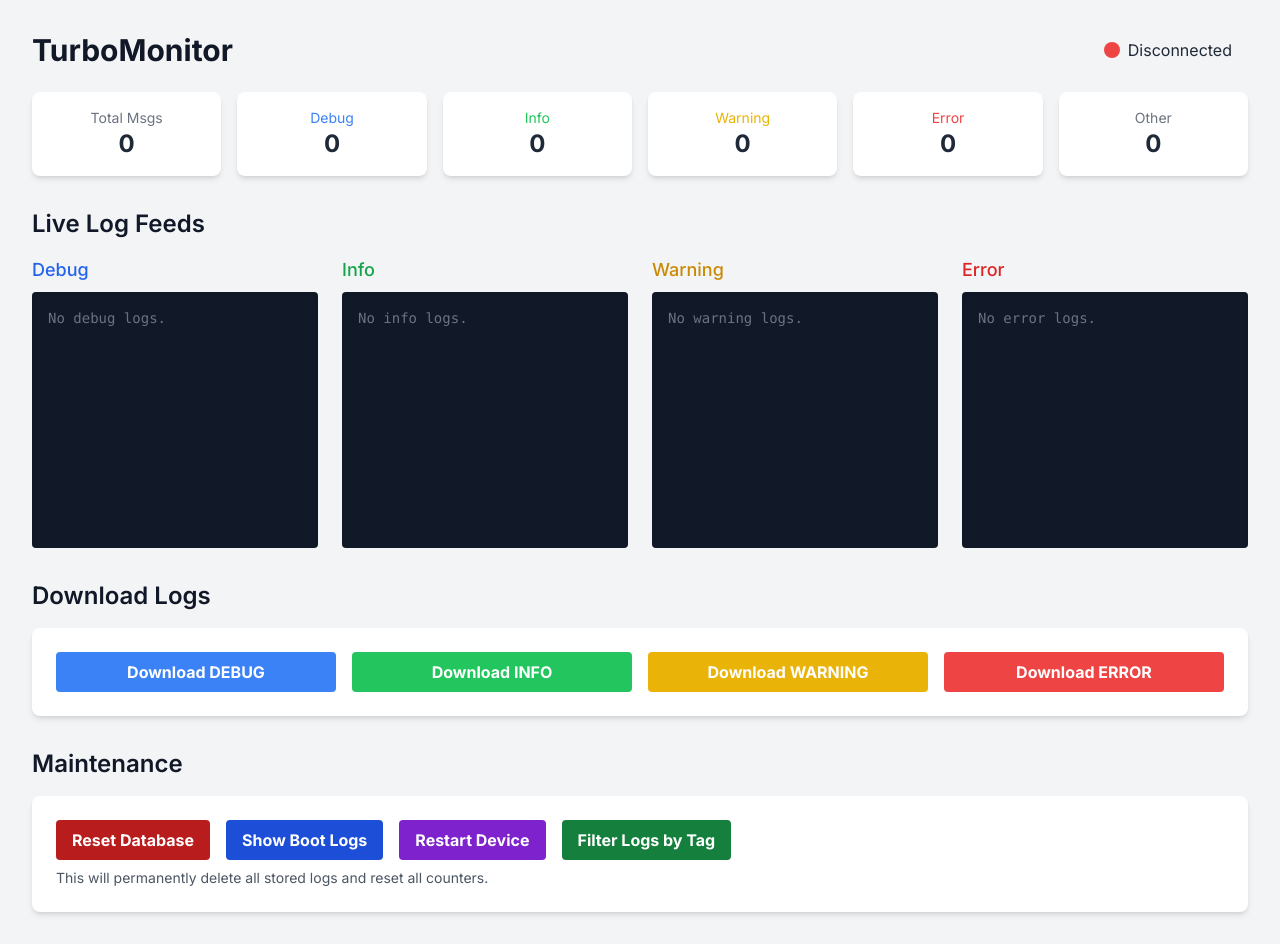
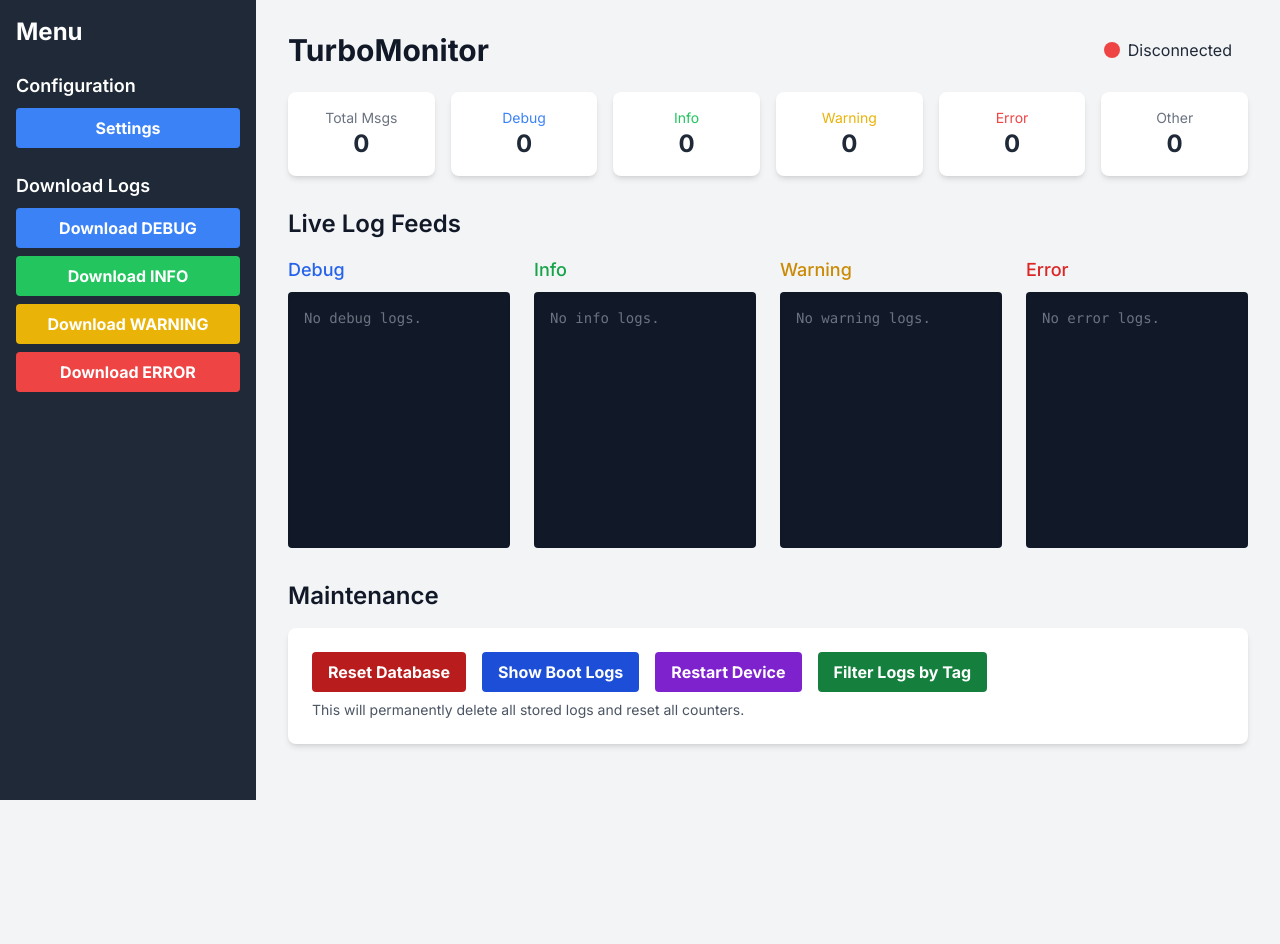
Before and after one commit to mwesterg/raspiLogger, a Flask app: page / in a window 1280 px wide. After the commit the page ends 800 px from the top, so only its background shows below. Run offline with Flask 3, Linux system fonts and the light colour scheme; data comes from the database, SQL or seed files in the repository; data that the repository does not hold is empty; some libraries are stand-ins or nearby versions.

Commit message:
side bar

```diff
--- a/static/js/script.js
+++ b/static/js/script.js
@@ -98,66 +98,47 @@ const logLevels = ['DEBUG', 'INFO', 'WARNING', 'ERROR'];
 
             // --- Reset Logic ---
             const resetDatabaseButton = document.getElementById('reset-database-button');
-            console.log('resetDatabaseButton:', resetDatabaseButton);
             const modal = document.getElementById('reset-modal');
-            console.log('modal:', modal);
             const confirmBtn = document.getElementById('confirm-reset-btn');
-            console.log('confirmBtn:', confirmBtn);
             const cancelBtn = document.getElementById('cancel-reset-btn');
-            console.log('cancelBtn:', cancelBtn);
 
             const showBootLogsButton = document.getElementById('show-boot-logs-button');
-            console.log('showBootLogsButton:', showBootLogsButton);
             const bootLogsModal = document.getElementById('boot-logs-modal');
-            console.log('bootLogsModal:', bootLogsModal);
             const closeBootLogsBtn = document.getElementById('close-boot-logs-btn');
-            console.log('closeBootLogsBtn:', closeBootLogsBtn);
             const bootLogsContent = document.getElementById('boot-logs-content');
-            console.log('bootLogsContent:', bootLogsContent);
             const bootLogDate = document.getElementById('boot-log-date');
-            console.log('bootLogDate:', bootLogDate);
 
             const restartDeviceButton = document.getElementById('restart-device-button');
-            console.log('restartDeviceButton:', restartDeviceButton);
 
             const filterLogsButton = document.getElementById('filter-logs-button');
-            console.log('filterLogsButton:', filterLogsButton);
             const filterLogsModal = document.getElementById('filter-logs-modal');
-            console.log('filterLogsModal:', filterLogsModal);
             const closeFilterLogsBtn = document.getElementById('close-filter-logs-btn');
-            console.log('closeFilterLogsBtn:', closeFilterLogsBtn);
             const tagDropdown = document.getElementById('tag-dropdown');
-            console.log('tagDropdown:', tagDropdown);
             const filteredLogsContent = document.getElementById('filtered-logs-content');
-            console.log('filteredLogsContent:', filteredLogsContent);
+
+            const configButton = document.getElementById('config-button');
+            const configModal = document.getElementById('config-modal');
+            const closeConfigModalBtn = document.getElementById('close-config-modal-btn');
 
             if (resetDatabaseButton) {
                 resetDatabaseButton.addEventListener('click', () => {
-                    console.log('Reset Database button clicked');
                     modal.classList.remove('hidden');
                 });
-            } else {
-                console.error('resetDatabaseButton not found!');
             }
 
             if (cancelBtn) {
                 cancelBtn.addEventListener('click', () => {
-                    console.log('Cancel button clicked');
                     modal.classList.add('hidden');
                 });
-            } else {
-                console.error('cancelBtn not found!');
             }
 
             if (confirmBtn) {
                 confirmBtn.addEventListener('click', () => {
-                    console.log('Confirm Reset button clicked');
                     fetch('/reset', { method: 'POST' })
                     .then(response => response.json())
                     .then(data => {
                         modal.classList.add('hidden');
                         if(data.success) {
-                            console.log('Reset successful');
                             fetchStats(); // Immediately update the stats on the page
                             logLevels.forEach(level => {
                                  const feed = document.getElementById(`${level.toLowerCase()}-log-feed`);
@@ -176,7 +157,6 @@ const logLevels = ['DEBUG', 'INFO', 'WARNING', 'ERROR'];
 
             if (showBootLogsButton) {
                 showBootLogsButton.addEventListener('click', () => {
-                    console.log('Show Boot Logs button clicked');
                     fetch('/boot_logs')
                         .then(response => response.json())
                         .then(data => {
@@ -201,22 +181,16 @@ const logLevels = ['DEBUG', 'INFO', 'WARNING', 'ERROR'];
                             bootLogsModal.classList.remove('hidden');
                         });
                 });
-            } else {
-                console.error('showBootLogsButton not found!');
             }
 
             if (closeBootLogsBtn) {
                 closeBootLogsBtn.addEventListener('click', () => {
-                    console.log('Close Boot Logs button clicked');
                     bootLogsModal.classList.add('hidden');
                 });
-            } else {
-                console.error('closeBootLogsBtn not found!');
             }
 
             if (restartDeviceButton) {
                 restartDeviceButton.addEventListener('click', () => {
-                    console.log('Restart Device button clicked');
                     fetch('/restart_device', { method: 'POST' })
                     .then(response => response.json())
                     .then(data => {
@@ -230,13 +204,10 @@ const logLevels = ['DEBUG', 'INFO', 'WARNING', 'ERROR'];
                         console.error('Error:', error);
                     });
                 });
-            } else {
-                console.error('restartDeviceButton not found!');
             }
 
             if (filterLogsButton) {
                 filterLogsButton.addEventListener('click', () => {
-                    console.log('Filter Logs button clicked');
                     filterLogsModal.classList.remove('hidden');
                     fetch('/tags')
                         .then(response => response.json())
@@ -250,13 +221,10 @@ const logLevels = ['DEBUG', 'INFO', 'WARNING', 'ERROR'];
                             console.error('Error fetching tags:', error);
                         });
                 });
-            } else {
-                console.error('filterLogsButton not found!');
             }
 
             if (closeFilterLogsBtn) {
                 closeFilterLogsBtn.addEventListener('click', () => {
-                    console.log('Close Filter Logs button clicked');
                     filterLogsModal.classList.add('hidden');
                     filteredLogsContent.innerHTML = ''; // Clear content when closing
                     tagDropdown.value = ''; // Reset dropdown
@@ -267,7 +235,6 @@ const logLevels = ['DEBUG', 'INFO', 'WARNING', 'ERROR'];
                 tagDropdown.addEventListener('change', (event) => {
                     const selectedTag = event.target.value;
                     if (selectedTag) {
-                        console.log(`Tag selected: ${selectedTag}`);
                         fetch(`/filtered_logs/${selectedTag}`)
                             .then(response => response.json())
                             .then(logs => {
@@ -288,6 +255,16 @@ const logLevels = ['DEBUG', 'INFO', 'WARNING', 'ERROR'];
                         filteredLogsContent.innerHTML = ''; // Clear if no tag selected
                     }
                 });
-            } else {
-                console.error('tagDropdown not found!');
             }
+
+            if (configButton) {
+                configButton.addEventListener('click', () => {
+                    configModal.classList.remove('hidden');
+                });
+            }
+
+            if (closeConfigModalBtn) {
+                closeConfigModalBtn.addEventListener('click', () => {
+                    configModal.classList.add('hidden');
+                });
+            }
--- a/templates/index.html
+++ b/templates/index.html
@@ -10,8 +10,32 @@
             body { font-family: 'Inter', sans-serif; }
         </style>
     </head>
-    <body class="bg-gray-100 text-gray-800">
-        <div class="container mx-auto p-4 md:p-8">
+    <body class="bg-gray-100 text-gray-800 flex">
+        <!-- Sidebar -->
+        <div class="w-64 bg-gray-800 text-white p-4 flex flex-col fixed h-full">
+            <h2 class="text-2xl font-bold mb-6">Menu</h2>
+
+            <div class="mb-6">
+                <h3 class="text-lg font-semibold mb-2">Configuration</h3>
+                <button id="config-button" class="w-full bg-blue-500 hover:bg-blue-600 text-white font-bold py-2 px-4 rounded text-center transition duration-300">
+                    Settings
+                </button>
+            </div>
+
+            <div>
+                <h3 class="text-lg font-semibold mb-2">Download Logs</h3>
+                <div class="grid grid-cols-1 gap-2">
+                    <a href="/download/DEBUG" class="bg-blue-500 hover:bg-blue-600 text-white font-bold py-2 px-4 rounded text-center transition duration-300">Download DEBUG</a>
+                    <a href="/download/INFO" class="bg-green-500 hover:bg-green-600 text-white font-bold py-2 px-4 rounded text-center transition duration-300">Download INFO</a>
+                    <a href="/download/WARNING" class="bg-yellow-500 hover:bg-yellow-600 text-white font-bold py-2 px-4 rounded text-center transition duration-300">Download WARNING</a>
+                    <a href="/download/ERROR" class="bg-red-500 hover:bg-red-600 text-white font-bold py-2 px-4 rounded text-center transition duration-300">Download ERROR</a>
+                </div>
+            </div>
+        </div>
+
+        <!-- Main Content -->
+        <div class="flex-1 ml-64 p-4 md:p-8">
+            <div class="container mx-auto">
                 <div class="flex justify-between items-center mb-6">
                     <h1 class="text-3xl font-bold text-gray-900">TurboMonitor</h1>
                     <div id="connection-status" class="flex items-center">
@@ -57,16 +81,6 @@
                     </div>
                 </div>
 
-            <h2 class="text-2xl font-semibold mb-4 text-gray-900">Download Logs</h2>
-            <div class="bg-white p-6 rounded-lg shadow-md">
-                <div class="grid grid-cols-2 md:grid-cols-4 gap-4">
-                    <a href="/download/DEBUG" class="bg-blue-500 hover:bg-blue-600 text-white font-bold py-2 px-4 rounded text-center transition duration-300">Download DEBUG</a>
-                    <a href="/download/INFO" class="bg-green-500 hover:bg-green-600 text-white font-bold py-2 px-4 rounded text-center transition duration-300">Download INFO</a>
-                    <a href="/download/WARNING" class="bg-yellow-500 hover:bg-yellow-600 text-white font-bold py-2 px-4 rounded text-center transition duration-300">Download WARNING</a>
-                    <a href="/download/ERROR" class="bg-red-500 hover:bg-red-600 text-white font-bold py-2 px-4 rounded text-center transition duration-300">Download ERROR</a>
-                </div>
-            </div>
-
                 <h2 class="text-2xl font-semibold mb-4 mt-8 text-gray-900">Maintenance</h2>
                 <div class="bg-white p-6 rounded-lg shadow-md">
                     <div class="flex flex-wrap gap-4">
@@ -76,6 +90,26 @@
                         <button id="filter-logs-button" class="bg-green-700 hover:bg-green-800 text-white font-bold py-2 px-4 rounded transition duration-300">Filter Logs by Tag</button>
                     </div>
                     <p class="text-sm text-gray-600 mt-2">This will permanently delete all stored logs and reset all counters.</p>
+                </div>
+            </div>
+        </div>
+
+        <!-- Modals -->
+        <div id="config-modal" class="fixed inset-0 bg-gray-600 bg-opacity-50 overflow-y-auto h-full w-full hidden z-50">
+            <div class="relative top-20 mx-auto p-5 border w-full max-w-lg shadow-lg rounded-md bg-white">
+                <div class="mt-3">
+                    <div class="flex justify-between items-center mb-4">
+                        <h3 class="text-lg leading-6 font-medium text-gray-900">Configuration Settings</h3>
+                        <button id="close-config-modal-btn" class="text-gray-400 hover:text-gray-600">
+                            <svg class="h-6 w-6" fill="none" stroke="currentColor" viewBox="0 0 24 24" xmlns="http://www.w3.org/2000/svg"><path stroke-linecap="round" stroke-linejoin="round" stroke-width="2" d="M6 18L18 6M6 6l12 12"></path></svg>
+                        </button>
+                    </div>
+                    <div class="mt-2 px-7 py-3">
+                        <p class="text-sm text-gray-500">
+                            Configuration options will go here.
+                        </p>
+                    </div>
+                </div>
             </div>
         </div>
 
```
Lines whose indentation alone changed are shown as unchanged.
